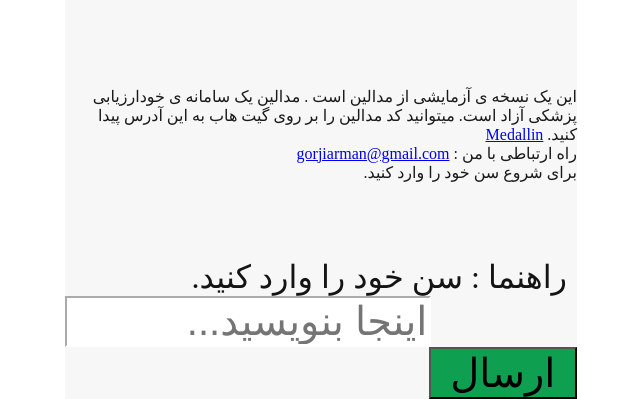
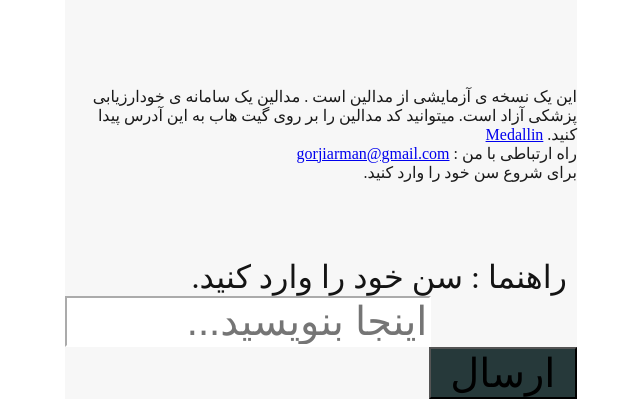
Before and after one commit to gorjiarman/Medallin, a Django app: page / in a window 1280 px wide. Shown: the part 401-800 px from the top of the page, without its empty margins (319-959 px from the left). Run offline with Django 3.2, Linux system fonts and the light colour scheme.

Commit message:
Update main.css

```diff
--- a/testmedall/static/css/main.css
+++ b/testmedall/static/css/main.css
@@ -68,7 +68,7 @@
 }
 .but
 {
-  background-color:rgb(14, 160, 80);
+  background-color:rgb(38, 57, 58);
   position: relative;
   left: 0pt;
   right: 0pt;
```
